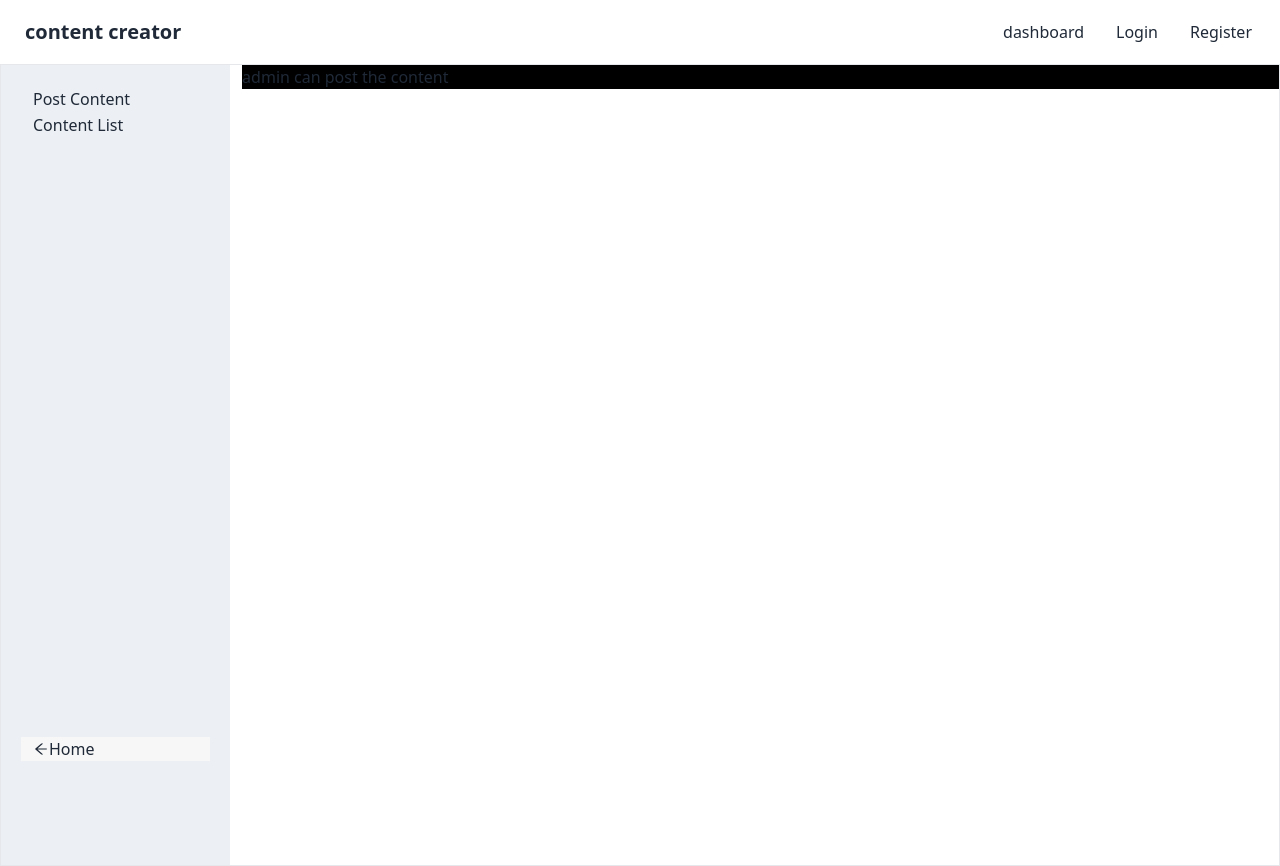
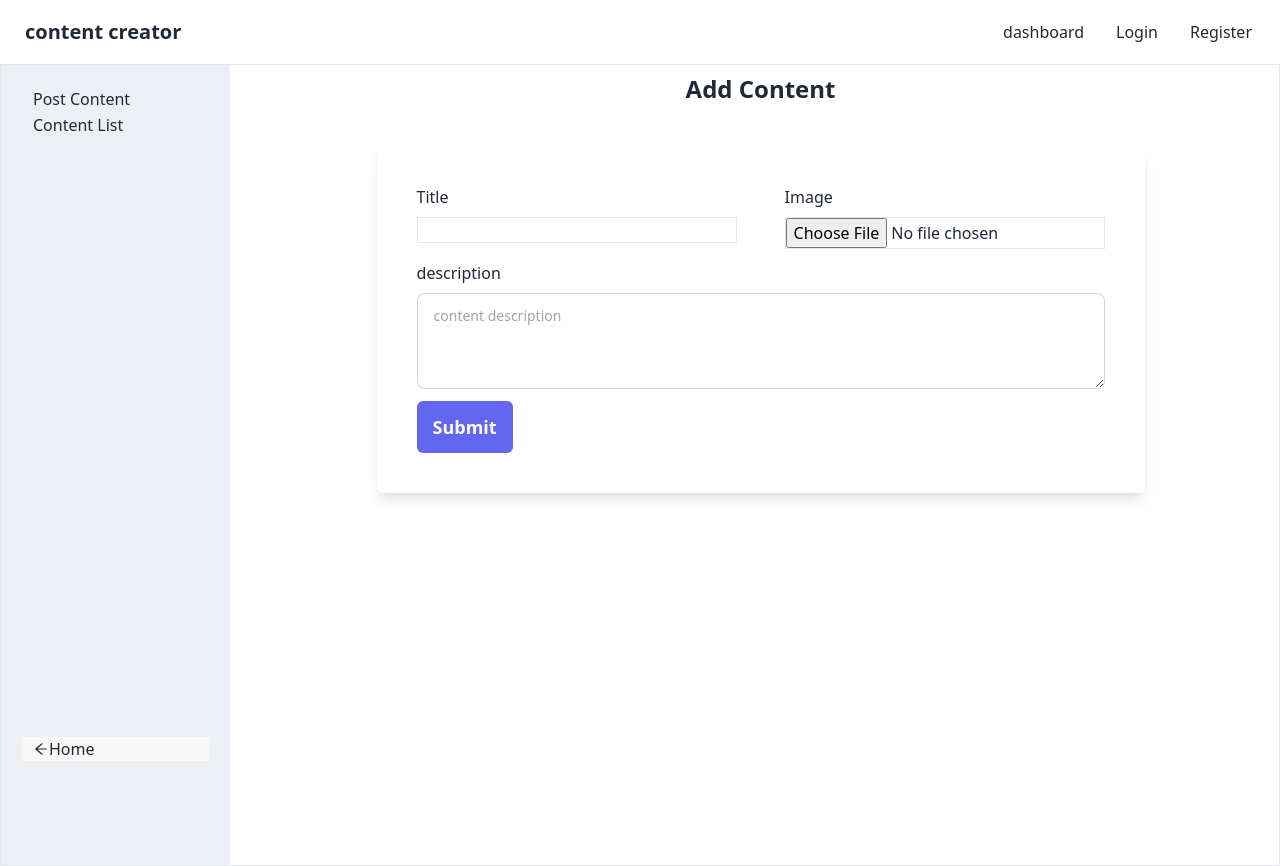
Before and after one commit to Rajikul340/content-creatore-client, a React (Create React App) app: page /dashboard/content in a window 1280 px wide. Built offline with nearby package versions, Linux system fonts and the light colour scheme.

Commit message:
imgbb added

```diff
--- a/package.json
+++ b/package.json
@@ -11,6 +11,7 @@
     "firebase": "^9.17.2",
     "react": "^18.2.0",
     "react-dom": "^18.2.0",
+    "react-hook-form": "^7.43.5",
     "react-icons": "^4.8.0",
     "react-redux": "^8.0.5",
     "react-router-dom": "^6.8.2",
@@ -18,6 +19,7 @@
     "react-toastify": "^9.1.1",
     "redux": "^4.2.1",
     "redux-thunk": "^2.4.2",
+    "sweetalert2": "^11.7.3",
     "web-vitals": "^2.1.0"
   },
   "scripts": {
--- /dev/null
+++ b/src/Component/Hooks/alertMessage.js
@@ -0,0 +1,19 @@
+import Swal from "sweetalert2";
+
+const AlertMessage = () => {
+
+    const successMessage = message => {
+        Swal.fire({
+            icon: 'success', title: `${message}`, showConfirmButton: false, timer: 1500
+        })
+    };
+    const errorMessage = reason => {
+        Swal.fire({
+            icon: 'error', title: 'Oops...',
+            text: `Something went wrong! ${reason}`
+        })
+    };
+    return { successMessage, errorMessage }
+};
+
+export default AlertMessage;
--- a/src/Component/NavBar.js
+++ b/src/Component/NavBar.js
@@ -9,8 +9,9 @@ const NavBar = () => {
   console.log("navbar user ", user);
 
   return (
-    <div className="navbar bg-base-100">
+    <div className="navbar bg-base-100 ">
       <div className="flex-1">
+
         <Link to="/" className="btn btn-ghost normal-case text-xl">
           content creator
         </Link>
@@ -37,7 +38,9 @@ const NavBar = () => {
             </>
           )}
         </ul>
+
       </div>
+
     </div>
   );
 };
--- a/src/dashboard/contentList.js
+++ b/src/dashboard/contentList.js
@@ -1,11 +1,11 @@
 import React from 'react';
 
-const ContentList = () => {
+const contentList = () => {
     return (
-        <div className='bg-red-500'>
-            <h1>content list </h1>
+        <div>
+            <h1>this is content list page </h1>
         </div>
     );
 };
 
-export default ContentList;
+export default contentList;
--- a/src/dashboard/postContent.js
+++ b/src/dashboard/postContent.js
@@ -1,13 +1,98 @@
-import React from 'react';
+import React from "react";
+import { useForm } from "react-hook-form";
+import { useDispatch } from "react-redux";
+import addContentData from "../redux/thunk/AddProduct";
 
 const PostContent = () => {
+  const { register, handleSubmit, reset } = useForm();
+  const dispatch = useDispatch();
 
-    return (
-        <div className='bg-black'>
-            <h1>admin can post the content </h1>
+  const submit = (data) => {
+    const formData = new FormData();
+    formData.append("image", data.image[0]);
 
-        </div>
-    );
+    fetch(
+      "https://api.imgbb.com/1/upload?key=19900dd0d8e1013079c1d14e32346566",
+      {
+        method: "POST",
+        body: formData,
+      }
+    )
+      .then((res) => res.json())
+      .then((data) => {
+
+        const     photo_url = data.data.display_url;
+        const content = {
+            title: data.title,
+            description: data.description,
+            photo_url
+          };
+
+          dispatch(addContentData(content));
+      });
+
+
+    reset();
+  };
+
+  return (
+    <div>
+      <h1 className="text-2xl font-bold text-center mt-2">Add Content</h1>
+      <div className="flex justify-center items-center  md:mt-10 ">
+        <form
+          className="shadow-lg p-10 rounded-md flex flex-wrap gap-3 max-w-3xl justify-between bg-white"
+          onSubmit={handleSubmit(submit)}
+        >
+          <div className="flex flex-col w-full max-w-xs">
+            <label className="mb-2" htmlFor="title">
+              Title
+            </label>
+            <input
+              type="text"
+              className="border outline-0"
+              id="title"
+              {...register("title")}
+            />
+          </div>
+          <div className="flex flex-col w-full max-w-xs">
+            <label className="mb-2" htmlFor="image">
+              Image
+            </label>
+            <input
+              type="file"
+              name="image"
+              className="border outline-0"
+              id="image"
+              {...register("image")}
+            />
+          </div>
+
+          <div className="flex flex-col w-full ">
+            <label className="mb-2" htmlFor="description">
+              description
+            </label>
+            <textarea
+              type="text"
+              className=" textarea textarea-bordered h-24 "
+              placeholder="content description"
+              name="description"
+              id="description"
+              {...register("description")}
+            />
+          </div>
+
+          <div className="flex justify-between items-center w-full">
+            <button
+              className=" px-4 py-3 bg-indigo-500 rounded-md font-semibold text-white text-lg disabled:bg-gray-500"
+              type="submit"
+            >
+              Submit
+            </button>
+          </div>
+        </form>
+      </div>
+    </div>
+  );
 };
 
 export default PostContent;
--- a/src/layouts/Layout.js
+++ b/src/layouts/Layout.js
@@ -5,9 +5,10 @@ import NavBar from '../Component/NavBar';
 const Layout = () => {
 
     return (
-        <div>
+        <div className='w-11/12 mx-auto'>
             <NavBar/>
-            <Outlet/>
+             <hr/>
+            <Outlet />
         </div>
     );
 };
--- a/src/pages/Home.js
+++ b/src/pages/Home.js
@@ -2,9 +2,68 @@ import React from 'react';
 
 const Home = () => {
     return (
-        <div>
-            <h1>Home page </h1>
+       <div className='grid md:grid-cols-3 gap-4 md:mt-5'>
+          <div className="card w-96 bg-base-100 shadow-xl">
+        <figure><img src="/images/stock/photo-1606107557195-0e29a4b5b4aa.jpg" alt="Shoes" /></figure>
+        <div className="card-body">
+          <h2 className="card-title">Shoes!</h2>
+          <p>If a dog chews shoes whose shoes does he choose?</p>
+          <div className="card-actions justify-end">
+            <button className="btn btn-primary">Details</button>
+          </div>
         </div>
+      </div>
+      <div className="card w-96 bg-base-100 shadow-xl">
+        <figure><img src="/images/stock/photo-1606107557195-0e29a4b5b4aa.jpg" alt="Shoes" /></figure>
+        <div className="card-body">
+          <h2 className="card-title">Shoes!</h2>
+          <p>If a dog chews shoes whose shoes does he choose?</p>
+          <div className="card-actions justify-end">
+            <button className="btn btn-primary">Buy Now</button>
+          </div>
+        </div>
+      </div>
+      <div className="card w-96 bg-base-100 shadow-xl">
+        <figure><img src="/images/stock/photo-1606107557195-0e29a4b5b4aa.jpg" alt="Shoes" /></figure>
+        <div className="card-body">
+          <h2 className="card-title">Shoes!</h2>
+          <p>If a dog chews shoes whose shoes does he choose?</p>
+          <div className="card-actions justify-end">
+            <button className="btn btn-primary">Buy Now</button>
+          </div>
+        </div>
+      </div>
+      <div className="card w-96 bg-base-100 shadow-xl">
+        <figure><img src="/images/stock/photo-1606107557195-0e29a4b5b4aa.jpg" alt="Shoes" /></figure>
+        <div className="card-body">
+          <h2 className="card-title">Shoes!</h2>
+          <p>If a dog chews shoes whose shoes does he choose?</p>
+          <div className="card-actions justify-end">
+            <button className="btn btn-primary">Buy Now</button>
+          </div>
+        </div>
+      </div>
+      <div className="card w-96 bg-base-100 shadow-xl">
+        <figure><img src="/images/stock/photo-1606107557195-0e29a4b5b4aa.jpg" alt="Shoes" /></figure>
+        <div className="card-body">
+          <h2 className="card-title">Shoes!</h2>
+          <p>If a dog chews shoes whose shoes does he choose?</p>
+          <div className="card-actions justify-end">
+            <button className="btn btn-primary">Buy Now</button>
+          </div>
+        </div>
+      </div>
+      <div className="card w-96 bg-base-100 shadow-xl">
+        <figure><img src="/images/stock/photo-1606107557195-0e29a4b5b4aa.jpg" alt="Shoes" /></figure>
+        <div className="card-body">
+          <h2 className="card-title">Shoes!</h2>
+          <p>If a dog chews shoes whose shoes does he choose?</p>
+          <div className="card-actions justify-end">
+            <button className="btn btn-primary">Buy Now</button>
+          </div>
+        </div>
+      </div>
+       </div>
     );
 };
 
--- a/src/redux/action/actionCreators.js
+++ b/src/redux/action/actionCreators.js
@@ -1,5 +1,5 @@
 import app from "../../firbase/firebase";
-import { LOGIN_USER, SET_LOADING, SIGNOUT_USER, SIGNUP_USER } from "./actionTypes";
+import { ADD_CONTENT, LOGIN_USER, SET_LOADING, SIGNOUT_USER, SIGNUP_USER } from "./actionTypes";
 
 export const loginuser = (payload) => {
   return {
@@ -76,3 +76,13 @@ export const signUpUser = (name, email, password, setSuccess, setError) => (disp
 export const logOutUser = () => (dispatch) => {
   dispatch(signOutUser());
 };
+
+ //content action
+
+
+export  const addContent = (content) =>{
+  return {
+    type: ADD_CONTENT,
+    payload: content
+  }
+ }
--- a/src/redux/reducer/contentReducer.js
+++ b/src/redux/reducer/contentReducer.js
@@ -2,7 +2,6 @@ import { ADD_CONTENT } from "../action/actionTypes";
 
 const initialContentState = {
   content: [],
-  Name: "Rajikul islam",
 };
 
 export const contentReducer = (state = initialContentState, action) => {
@@ -10,7 +9,7 @@ export const contentReducer = (state = initialContentState, action) => {
     case ADD_CONTENT:
       return {
         ...state,
-        content: action.payload,
+        content: [...state.content, action.payload],
       };
     default:
       return state;
--- /dev/null
+++ b/src/redux/thunk/AddProduct.js
@@ -0,0 +1,34 @@
+import { toast } from "react-toastify";
+import AlertMessage from "../../Component/Hooks/alertMessage";
+import { addContent } from "../action/actionCreators";
+
+
+
+const addContentData = (content) =>{
+       const {successMessage} = AlertMessage()
+    return async (dispatch, getState)=>{
+    const res= await fetch("http://localhost:5000/contents", {
+        method:"POST",
+        body: JSON.stringify(content),
+        headers: {
+            "content-type": "application/json"
+        }
+    })
+   const data = res.json();
+       console.log(data);
+       successMessage(
+        "content add to the server"
+    );
+   if(data.acknowledged){
+
+        dispatch(
+            addContent({
+              _id: data.insertedId,
+              ...content,
+            })
+          );
+   }
+
+    }
+}
+export default addContentData;
```
Also changed, not shown: 1 other file (tests, documents, lock files or other folders).
